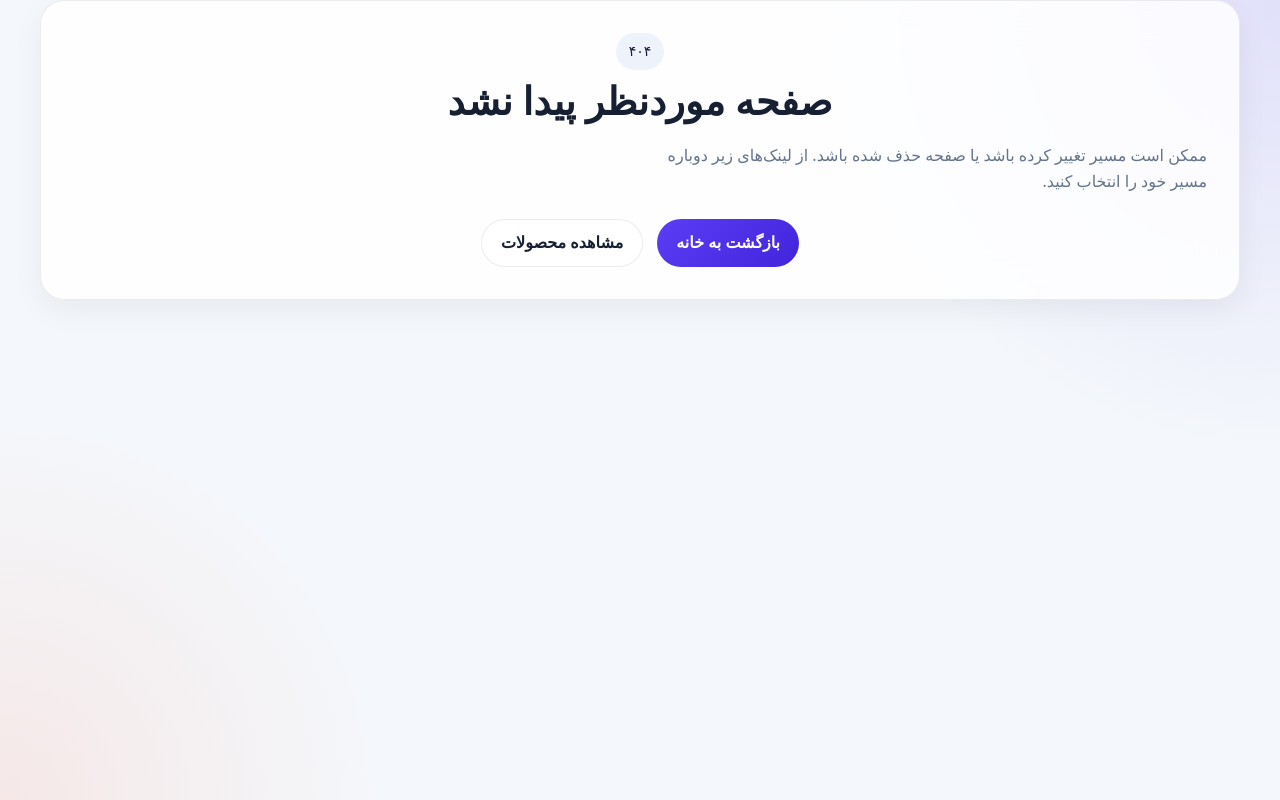
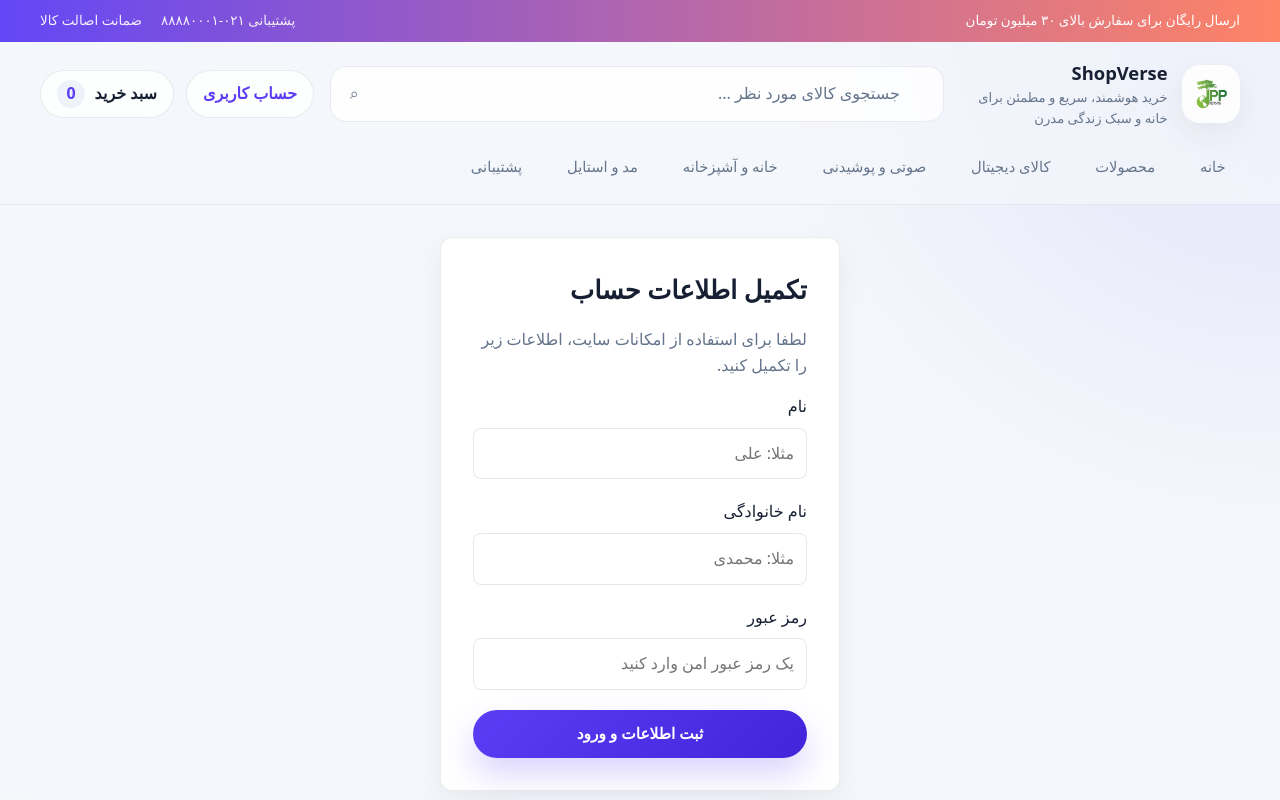
Before and after one commit to avas1436/my-shop, a Vue app in the folder frontend/: page /auth/complete in a window 1280 px wide. Shown: the top 800 px of the page. Built offline with nearby package versions, Linux system fonts and the light colour scheme.

Commit message:
feat(frontend): implement otp login/register in new structure with compesable file.

```diff
--- /dev/null
+++ b/frontend/src/composable/auth/useOtpAuth.js
@@ -0,0 +1,103 @@
+// composables/auth/useOtpAuth.js
+import { authService } from '@/services/authService'
+import { useUserStore } from '@/stores/userStore'
+import { getErrorMessage } from '@/utils/errorMessages'
+import { validateOtp, validatePhoneNumber } from '@/utils/validators'
+import { reactive, ref } from 'vue'
+
+export function useOtpAuth(options = {}) {
+  const userStore = useUserStore()
+
+  const isLoading = ref(false)
+  const otpSent = ref(false)
+
+  const errorMessage = ref('')
+  const fieldErrors = ref({})
+
+  const form = reactive({ phone: '', otpCode: '' })
+
+  const validatePhone = () => {
+    fieldErrors.value = {}
+    const errorMsg = validatePhoneNumber(form.phone)
+    if (errorMsg) {
+      fieldErrors.value.phone = [errorMsg]
+      return false
+    }
+    return true
+  }
+
+  const validateOtpCode = () => {
+    fieldErrors.value = {}
+    const errorMsg = validateOtp(form.otpCode)
+    if (errorMsg) {
+      fieldErrors.value.otpCode = [errorMsg]
+      return false
+    }
+    return true
+  }
+
+  // گرفتن پارامتر هدف (login, register, reset)
+  const requestOtp = async (purpose = 'login') => {
+    errorMessage.value = ''
+    fieldErrors.value = {}
+
+    if (!validatePhone()) return false
+
+    isLoading.value = true
+    try {
+      await authService.requestOtp(form.phone, purpose)
+      otpSent.value = true
+
+      // فراخوانی در صورت نیاز به انجام کار خاص بعد از ارسال موفق
+      if (options.onRequestSuccess) options.onRequestSuccess()
+
+      return true
+    } catch (error) {
+      errorMessage.value = getErrorMessage(error.code) || error.message || 'خطا در درخواست کد.'
+
+      // سپردن مدیریت خطاهای خاص به کامپوننت
+      if (options.onRequestError) options.onRequestError(error)
+
+      return false
+    } finally {
+      isLoading.value = false
+    }
+  }
+
+  // در verify معمولا به purpose نیاز نیست مگر اینکه API شما بخواهد
+  const verifyOtp = async (purpose = 'login') => {
+    errorMessage.value = ''
+    fieldErrors.value = {}
+
+    if (!validateOtpCode()) return false
+
+    isLoading.value = true
+    try {
+      const data = await authService.verifyOtp(form.phone, form.otpCode, purpose)
+      userStore.setAuthSuccess(data.access_token)
+      await userStore.initializeAuth()
+
+      if (options.onVerifySuccess) options.onVerifySuccess(data)
+
+      return true
+    } catch (error) {
+      errorMessage.value = getErrorMessage(error.code) || error.message || 'خطا در تایید کد.'
+
+      if (options.onVerifyError) options.onVerifyError(error)
+
+      return false
+    } finally {
+      isLoading.value = false
+    }
+  }
+
+  return {
+    form,
+    isLoading,
+    otpSent,
+    errorMessage,
+    fieldErrors,
+    requestOtp,
+    verifyOtp,
+  }
+}
--- a/frontend/src/router/index.js
+++ b/frontend/src/router/index.js
@@ -1,7 +1,7 @@
 // src/router/index.js
-import AdminLayout from '@/layouts/AdminLayout.vue';
-import StorefrontLayout from '@/layouts/StorefrontLayout.vue';
-import { createRouter, createWebHistory } from 'vue-router';
+import AdminLayout from '@/layouts/AdminLayout.vue'
+import StorefrontLayout from '@/layouts/StorefrontLayout.vue'
+import { createRouter, createWebHistory } from 'vue-router'
 import { ROUTES } from './routeNames'; // مسیر فایل ثابت‌ها
 
 const routes = [
@@ -114,6 +114,11 @@ const routes = [
         name: ROUTES.REGISTER,
         component: () => import('@/views/auth/RegisterView.vue'),
       },
+      {
+        path: 'complete',
+        name: ROUTES.COMPLETE,
+        component: () => import('@/views/auth/CompleteRegister.vue'),
+      },
     ],
   },
 
@@ -179,7 +184,7 @@ const router = createRouter({
 // ==========================================
 // Navigation Guards
 // ==========================================
-import { useUserStore } from '@/stores/userStore';
+import { useUserStore } from '@/stores/userStore'
 
 router.beforeEach(async (to, from) => {
   const userStore = useUserStore()
--- a/frontend/src/router/routeNames.js
+++ b/frontend/src/router/routeNames.js
@@ -18,6 +18,7 @@ export const ROUTES = {
   LOGIN_PASSWORD: 'login-password',
   LOGIN_OTP: 'login-otp',
   REGISTER: 'register',
+  COMPLETE: 'complete',
 
   // Admin
   ADMIN_DASHBOARD: 'admin-dashboard',
--- /dev/null
+++ b/frontend/src/views/auth/CompleteRegister.vue
@@ -0,0 +1,143 @@
+<!-- src/views/auth/CompleteRegister.vue -->
+<template>
+  <div class="auth-card page-panel">
+    <h1 class="section-title">تکمیل اطلاعات حساب</h1>
+    <p class="muted mb-4">لطفا برای استفاده از امکانات سایت، اطلاعات زیر را تکمیل کنید.</p>
+
+    <form @submit.prevent="submitProfile" class="auth-form">
+      <!-- نام -->
+      <div class="form-group">
+        <label>نام</label>
+        <input
+          type="text"
+          v-model="form.firstName"
+          placeholder="مثلا: علی"
+          :class="{ 'has-error': fieldErrors.firstName }"
+        />
+        <span v-if="fieldErrors.firstName" class="error-text field-error">
+          {{ fieldErrors.firstName[0] }}
+        </span>
+      </div>
+
+      <!-- نام خانوادگی -->
+      <div class="form-group">
+        <label>نام خانوادگی</label>
+        <input
+          type="text"
+          v-model="form.lastName"
+          placeholder="مثلا: محمدی"
+          :class="{ 'has-error': fieldErrors.lastName }"
+        />
+        <span v-if="fieldErrors.lastName" class="error-text field-error">
+          {{ fieldErrors.lastName[0] }}
+        </span>
+      </div>
+
+      <!-- رمز عبور -->
+      <div class="form-group">
+        <label>رمز عبور</label>
+        <input
+          type="password"
+          v-model="form.password"
+          placeholder="یک رمز عبور امن وارد کنید"
+          :class="{ 'has-error': fieldErrors.password }"
+        />
+        <span v-if="fieldErrors.password" class="error-text field-error">
+          {{ fieldErrors.password[0] }}
+        </span>
+      </div>
+
+      <p v-if="errorMessage" class="error-text global-error">{{ errorMessage }}</p>
+
+      <BaseButton type="submit" :disabled="isLoading" block>
+        {{ isLoading ? 'در حال ثبت...' : 'ثبت اطلاعات و ورود' }}
+      </BaseButton>
+    </form>
+  </div>
+</template>
+
+<script setup>
+import BaseButton from '@/components/base/BaseButton.vue'
+import { useUserStore } from '@/stores/userStore'
+import { ref } from 'vue'
+import { useRouter } from 'vue-router'
+// در صورت داشتن پلاگین یا فایل اختصاصی برای axios آن را ایمپورت کنید
+// import axios from '@/plugins/axios'
+
+const router = useRouter()
+const userStore = useUserStore()
+
+const form = ref({
+  firstName: '',
+  lastName: '',
+  password: '',
+})
+
+const isLoading = ref(false)
+const errorMessage = ref('')
+const fieldErrors = ref({})
+
+const submitProfile = async () => {
+  isLoading.value = true
+  errorMessage.value = ''
+  fieldErrors.value = {}
+
+  try {
+    // آدرس API بک‌اند خود برای آپدیت پروفایل را اینجا قرار دهید
+    // const response = await axios.post('/api/profile/complete', form.value)
+
+    // شبیه‌سازی درخواست برای تست (بعد از اتصال به بک‌اند این قسمت را پاک کنید)
+    await new Promise((resolve) => setTimeout(resolve, 1000))
+
+    // دریافت مجدد اطلاعات کاربر برای آپدیت شدن استیت
+    await userStore.initializeAuth()
+
+    // انتقال به صفحه اصلی یا داشبورد
+    router.push({ name: 'home' })
+  } catch (error) {
+    if (error.response?.status === 422) {
+      fieldErrors.value = error.response.data.errors || {}
+    } else {
+      errorMessage.value = error.response?.data?.message || 'خطایی در ثبت اطلاعات رخ داد.'
+    }
+  } finally {
+    isLoading.value = false
+  }
+}
+</script>
+
+<style scoped>
+.auth-card {
+  padding: 2rem;
+  background: #fff;
+  border-radius: 12px;
+  max-width: 400px;
+  margin: 0 auto;
+}
+.form-group {
+  margin-bottom: 1.25rem;
+  display: grid;
+  gap: 0.5rem;
+}
+.form-group input {
+  padding: 0.75rem;
+  border: 1px solid #e2e8f0;
+  border-radius: 8px;
+  transition: border-color 0.2s;
+}
+.form-group input:focus {
+  outline: none;
+  border-color: #3b82f6;
+}
+.form-group input.has-error {
+  border-color: #ef4444;
+}
+.error-text {
+  color: #ef4444;
+  font-size: 0.875rem;
+}
+.global-error {
+  margin-bottom: 1rem;
+  text-align: center;
+}
+</style>
--- a/frontend/src/views/auth/LoginOtpView.vue
+++ b/frontend/src/views/auth/LoginOtpView.vue
@@ -4,7 +4,7 @@
     <h1 class="section-title">ورود با رمز یکبار مصرف</h1>
 
     <!-- مرحله اول: دریافت شماره -->
-    <form v-if="!otpSent" @submit.prevent="requestOtp" class="auth-form">
+    <form v-if="!otpSent" @submit.prevent="handleRequest" class="auth-form">
       <p class="muted mb-4">شماره موبایل خود را برای دریافت کد وارد کنید.</p>
 
       <div class="form-group">
@@ -30,7 +30,7 @@
     </form>
 
     <!-- مرحله دوم: تایید کد -->
-    <form v-else @submit.prevent="verifyOtp" class="auth-form">
+    <form v-else @submit.prevent="handleVerify" class="auth-form">
       <p class="muted mb-4">کد ارسال شده به {{ form.phone }} را وارد کنید.</p>
 
       <div class="form-group">
@@ -63,105 +63,38 @@
 
 <script setup>
 import BaseButton from '@/components/base/BaseButton.vue'
-import { authService } from '@/services/authService'
-import { useUserStore } from '@/stores/userStore'
-import { getErrorMessage } from '@/utils/errorMessages'
-import { validateOtp, validatePhoneNumber } from '@/utils/validators'
-import { reactive, ref } from 'vue'
+import { useOtpAuth } from '@/composable/auth/useOtpAuth'
 import { useRouter } from 'vue-router'
 
 const router = useRouter()
-const userStore = useUserStore()
 
-const isLoading = ref(false)
-const otpSent = ref(false)
-
-const errorMessage = ref('') // برای خطاهای کلی فرم
-const fieldErrors = ref({}) // برای خطاهای اختصاصی هر فیلد
-
-const form = reactive({ phone: '', otpCode: '' })
-
-const validatePhone = () => {
-  fieldErrors.value = {}
-
-  const errorMsg = validatePhoneNumber(form.phone)
-  if (errorMsg) {
-    fieldErrors.value.phone = [errorMsg]
-    return false
-  }
-
-  return true
-}
-
-const validateOtpCode = () => {
-  fieldErrors.value = {}
-
-  const errorMsg = validateOtp(form.otpCode)
-  if (errorMsg) {
-    fieldErrors.value.otpCode = [errorMsg]
-    return false
-  }
-
-  return true
-}
-
-const requestOtp = async () => {
-  errorMessage.value = ''
-  fieldErrors.value = {}
-
-  if (!validatePhone()) return
-
-  isLoading.value = true
-  try {
-    await authService.requestOtp(form.phone, 'login')
-    otpSent.value = true
-  } catch (error) {
-    if (error.code) {
-      errorMessage.value = getErrorMessage(error.code) || error.message || 'خطا در درخواست کد.'
-
+const { form, isLoading, otpSent, errorMessage, fieldErrors, requestOtp, verifyOtp } = useOtpAuth({
+  onRequestError: (error) => {
     if (error.code === 'REGISTERED') {
       setTimeout(() => router.push('/auth/login-password'), 2000)
     } else if (error.code === 'USER_NOT_FOUND') {
       setTimeout(() => router.push('/auth/register'), 2000)
     }
-    } else {
-      errorMessage.value = error.message || 'خطا در درخواست کد.'
-    }
-  } finally {
-    isLoading.value = false
-  }
-}
-
-const verifyOtp = async () => {
-  errorMessage.value = ''
-  fieldErrors.value = {}
-
-  if (!validateOtpCode()) return
-
-  isLoading.value = true
-  try {
-    const data = await authService.verifyOtp(form.phone, form.otpCode)
-    userStore.setAuthSuccess(data.access_token)
-    await userStore.initializeAuth()
-    setTimeout(() => router.push('/profile'), 1500)
-  } catch (error) {
-    if (error.code) {
-      errorMessage.value = getErrorMessage(error.code) || error.message || 'خطا در تایید کد.'
-
+  },
+  onVerifySuccess: () => {
+    setTimeout(() => router.push('/profile'), 2000)
+  },
+  onVerifyError: (error) => {
     if (error.code === 'ALREADY_EXIST_USER') {
       otpSent.value = false
       form.otpCode = ''
       setTimeout(() => router.push('/auth/login-password'), 2000)
     } else if (error.code === 'USER_NOT_FOUND') {
       setTimeout(() => router.push('/auth/register'), 2000)
-      }
     } else {
       errorMessage.value = error.message || 'خطا در تایید کد.'
     }
-  } finally {
-    isLoading.value = false
-  }
-}
+  },
+})
+
+// استفاده از توابع با پاس دادن هدف مورد نظر
+const handleRequest = () => requestOtp('login')
+const handleVerify = () => verifyOtp('login')
 </script>
 
 <style scoped>
--- a/frontend/src/views/auth/RegisterView.vue
+++ b/frontend/src/views/auth/RegisterView.vue
@@ -4,7 +4,7 @@
     <h1 class="section-title">ثبت نام در سایت</h1>
 
     <!-- مرحله اول: دریافت شماره موبایل -->
-    <form v-if="step === 1" @submit.prevent="requestOtp" class="auth-form">
+    <form v-if="!otpSent" @submit.prevent="handleRequest" class="auth-form">
       <p class="muted mb-4">شماره موبایل خود را وارد کنید.</p>
 
       <div class="form-group">
@@ -28,7 +28,7 @@
     </form>
 
     <!-- مرحله دوم: تایید کد OTP -->
-    <form v-else-if="step === 2" @submit.prevent="verifyOtp" class="auth-form">
+    <form v-else @submit.prevent="handleVerify" class="auth-form">
       <p class="muted mb-4">کد ارسال شده به {{ form.phone }} را وارد کنید.</p>
 
       <div class="form-group">
@@ -51,7 +51,7 @@
       </BaseButton>
     </form>
 
-    <div class="auth-links mt-3" v-if="step === 1">
+    <div class="auth-links mt-3" v-if="!otpSent">
       <router-link :to="{ name: 'login-password' }">حساب کاربری دارید؟ ورود</router-link>
     </div>
   </div>
@@ -59,79 +59,40 @@
 
 <script setup>
 import BaseButton from '@/components/base/BaseButton.vue'
-import { authService } from '@/services/authService'
+import { useOtpAuth } from '@/composables/useOtpAuth'; // مسیر فایل را چک کنید
 import { useUserStore } from '@/stores/userStore'
-import { getErrorMessage } from '@/utils/errorMessages'
-import { validateOtp, validatePhoneNumber } from '@/utils/validators'
-import { reactive, ref } from 'vue'
-// برای تبدیل تاریخ، نصب پکیج پیشنهاد می‌شود: npm install moment-jalaali
+import { useRouter } from 'vue-router'
 
+const router = useRouter()
 const userStore = useUserStore()
 
-const step = ref(1) // 1: Request OTP, 2: Verify OTP, 3: Complete Profile
-const isLoading = ref(false)
-
-const errorMessage = ref('')
-const fieldErrors = ref({})
-
-const form = reactive({
-  phone: '',
-  otpCode: '',
-  firstName: '',
-  lastName: '',
-  birthDateJalali: '', // ورودی کاربر به شمسی
-  password: '',
-  passwordConfirm: '',
+const { form, isLoading, otpSent, errorMessage, fieldErrors, requestOtp, verifyOtp } = useOtpAuth({
+  onRequestError: (error) => {
+    if (error.code === 'REGISTERED') {
+      setTimeout(() => router.push('/auth/login-otp'), 2000)
+    }
+  },
+  onVerifySuccess: () => {
+    if (!userStore.user?.firstName || !userStore.user?.lastName) {
+      setTimeout(() => router.push('/auth/complete'), 2000) // هدایت به صفحه تکمیل پروفایل
+    } else {
+      setTimeout(() => router.push('/profile'), 2000)
+    }
+  },
+  onVerifyError: (error) => {
+    if (error.code === 'ALREADY_EXIST_USER') {
+      otpSent.value = false
+      form.otpCode = ''
+      setTimeout(() => router.push('/auth/login-password'), 2000)
+    } else {
+      errorMessage.value = error.message || 'خطا در تایید کد.'
+    }
+  },
 })
 
-// === مرحله ۱: درخواست کد ===
-const requestOtp = async () => {
-  errorMessage.value = ''
-  fieldErrors.value = {}
-
-  const phoneError = validatePhoneNumber(form.phone)
-  if (phoneError) {
-    fieldErrors.value.phone = [phoneError]
-    return
-  }
-
-  isLoading.value = true
-  try {
-    await authService.requestOtp(form.phone, 'register') // ارسال نوع register
-    step.value = 2
-  } catch (error) {
-    errorMessage.value = getErrorMessage(error.code) || error.message || 'خطا در درخواست کد.'
-  } finally {
-    isLoading.value = false
-  }
-}
-
-// === مرحله ۲: تایید کد ===
-const verifyOtp = async () => {
-  errorMessage.value = ''
-  fieldErrors.value = {}
-
-  const otpError = validateOtp(form.otpCode)
-  if (otpError) {
-    fieldErrors.value.otpCode = [otpError]
-    return
-  }
-
-  isLoading.value = true
-  try {
-    const data = await authService.verifyOtp(form.phone, form.otpCode, 'register')
-    // لاگین کاربر در استیت
-    userStore.setAuthSuccess(data.tokens)
-    await userStore.initializeAuth()
-
-    // رفتن به مرحله تکمیل اطلاعات
-    step.value = 3
-  } catch (error) {
-    errorMessage.value = getErrorMessage(error.code) || error.message || 'کد نامعتبر است.'
-  } finally {
-    isLoading.value = false
-  }
-}
+// استفاده از توابع کمکی برای ارسال کلمه 'register' به عنوان purpose و جلوگیری از ارسال رویداد (Event)
+const handleRequest = () => requestOtp('register')
+const handleVerify = () => verifyOtp('register')
 </script>
 
 <style scoped>
```
Lines whose indentation alone changed are shown as unchanged.
